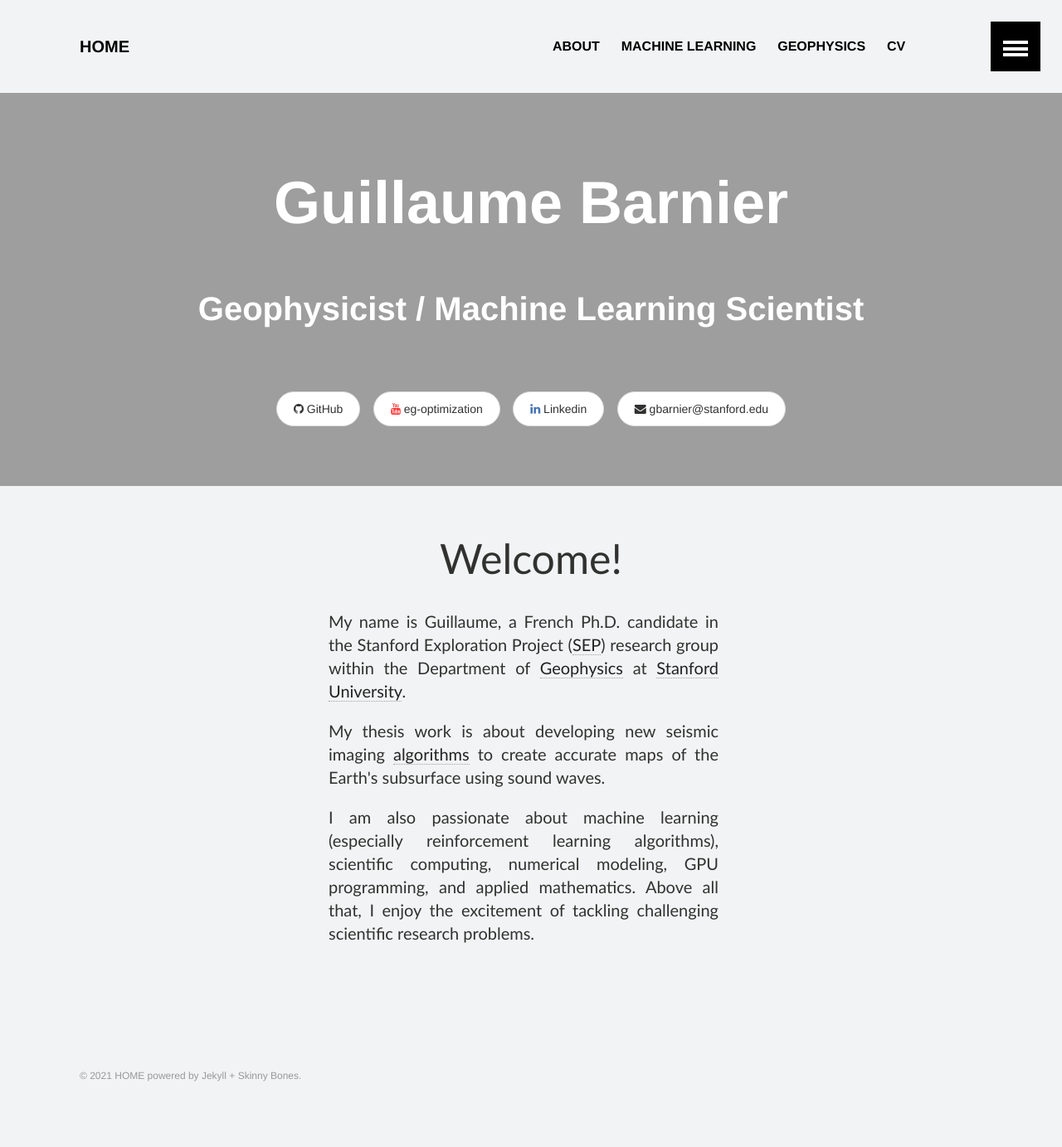
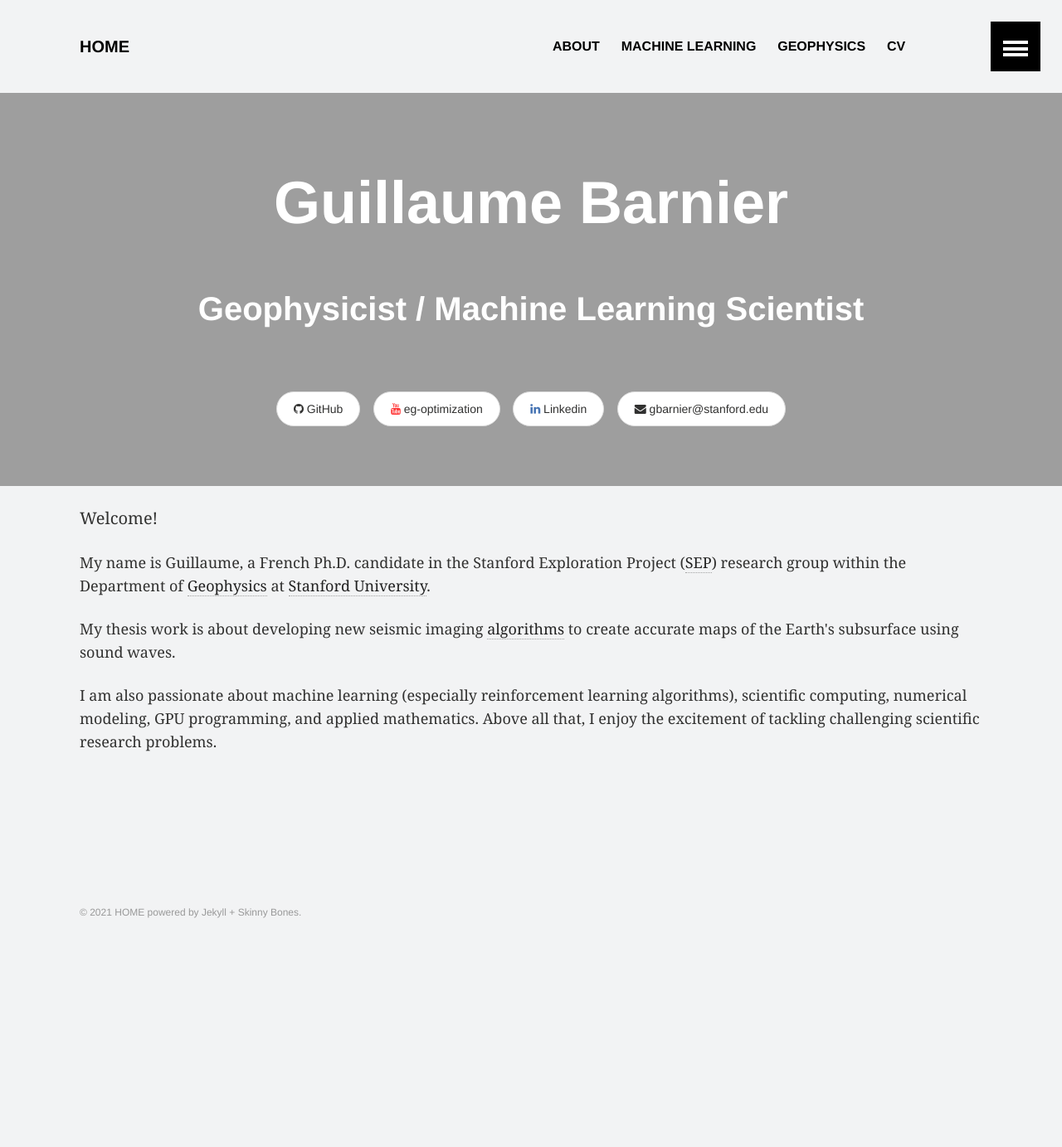
Before and after one commit to gbarnier/gbarnier.github.io, a Jekyll site: the page built from index.md, in a window 1280 px wide. Shown: the whole page at 83% size. Built offline with Jekyll 4.4.1, drawn with Linux system fonts in a browser that asks for light colours; after the commit the page ends 1186 px from its top, so only the background shows below that.

Commit message:
Update index.md

```diff
--- a/index.md
+++ b/index.md
@@ -7,14 +7,14 @@ image:
   feature: zion_c.png
 ---
 <body>
-    <p style="text-align:center; font-family: Calibri; font-size: 50px;">Welcome!</p>
-    <p style="font-size: 20px;text-align:justify; margin-left: 300px;font-family: Calibri; width: 470px; line-height:1.4; margin-bottom: 0.5em;">
+    <p>Welcome!</p>
+    <p>
         My name is Guillaume, a French Ph.D. candidate in the Stanford Exploration Project (<a href="/sep">SEP</a>) research group within the Department of <a href="https://earth.stanford.edu/geophysics">Geophysics</a> at <a href="https://www.stanford.edu">Stanford University</a>.
     </p>
-    <p style="font-size: 20px;text-align:justify; margin-left: 300px;margin-bottom: 0.5em; font-family: Calibri; width: 470px; line-height:1.4;">
+    <p>
     My thesis work is about developing new seismic imaging <a href="/geophysics">algorithms</a> to create accurate maps of the Earth's subsurface using sound waves.
     </p>
-    <p style="font-size: 20px;text-align:justify; margin-left: 300px;margin-bottom: -0.5em; font-family: Calibri; width: 470px; line-height:1.4;">
+    <p>
     I am also passionate about machine learning (especially reinforcement learning algorithms), scientific computing, numerical modeling, GPU programming, and applied mathematics. Above all that, I enjoy the excitement of tackling challenging scientific research problems.
     </p>
 </body>
```
